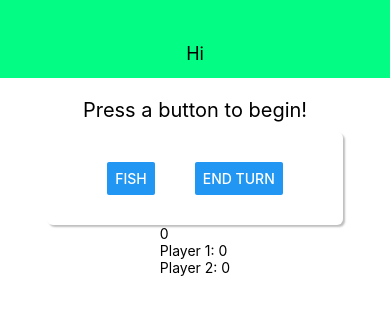
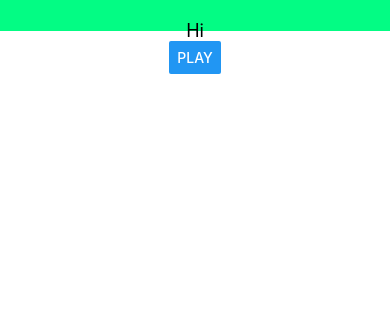
Before and after one commit to lukeclopez/LearnReactNative, a React Native app in the folder rn-first-app/: screen / in a window 390 px wide. Shown: the top 314 px of the page. Built offline with nearby package versions, Linux system fonts and the light colour scheme.

Commit message:
Added a simple navigation system, small style tweaks

```diff
--- a/rn-first-app/App.js
+++ b/rn-first-app/App.js
@@ -2,13 +2,20 @@ import React, { useState } from "react";
 import { StyleSheet, Text, View, Button } from "react-native";
 
 import Header from "./components/header";
-import StartGameScreen from "./screens/startGameScreen";
+import MainMenuScreen from "./screens/mainMenuScreen";
 
 export default function App() {
+  const [activeScreen, setActiveScreen] = useState(0);
+
+  const renderActiveScreen = () => {
+    if (activeScreen) return activeScreen;
+    return <MainMenuScreen setActiveScreen={setActiveScreen} />;
+  };
+
   return (
     <View>
       <Header title="Hi" />
-      <StartGameScreen />
+      {renderActiveScreen()}
     </View>
   );
 }
--- a/rn-first-app/components/card.jsx
+++ b/rn-first-app/components/card.jsx
@@ -12,7 +12,8 @@ const styles = StyleSheet.create({
     shadowColor: "black",
     shadowOpacity: 0.26,
     borderRadius: 6,
-    shadowRadius: 2
+    shadowRadius: 2,
+    padding: 20
   }
 });
 
--- a/rn-first-app/screens/mainMenuScreen.jsx
+++ b/rn-first-app/screens/mainMenuScreen.jsx
@@ -9,6 +9,10 @@ import {
   Keyboard,
   Alert
 } from "react-native";
+
+import StartGameScreen from "./startGameScreen";
+
+import Card from "./../components/card";
 
 const MainMenuScreen = props => {
   const [isSetupModalVisible, setIsSetupModalVisible] = useState(false);
@@ -31,6 +35,7 @@ const MainMenuScreen = props => {
       <Modal visible={isSetupModalVisible} animationType="slide">
         <TouchableWithoutFeedback onPress={() => Keyboard.dismiss()}>
           <View style={styles.setupMenu}>
+            <Card>
               <View style={styles.input}>
                 <TextInput
                   placeholder="Player 1 Name"
@@ -43,8 +48,14 @@ const MainMenuScreen = props => {
                   title="Back"
                   onPress={() => setIsSetupModalVisible(false)}
                 />
-              <Button title="Next" onPress={() => {}} />
+                <Button
+                  title="Next"
+                  onPress={() =>
+                    props.setActiveScreen(<StartGameScreen {...props} />)
+                  }
+                />
               </View>
+            </Card>
           </View>
         </TouchableWithoutFeedback>
       </Modal>
@@ -63,7 +74,7 @@ const styles = StyleSheet.create({
   input: {
     borderBottomColor: "black",
     borderBottomWidth: 1,
-    width: "60%"
+    margin: 10
   },
   buttonContainer: {
     width: "60%",
```
Lines whose indentation alone changed are shown as unchanged.
